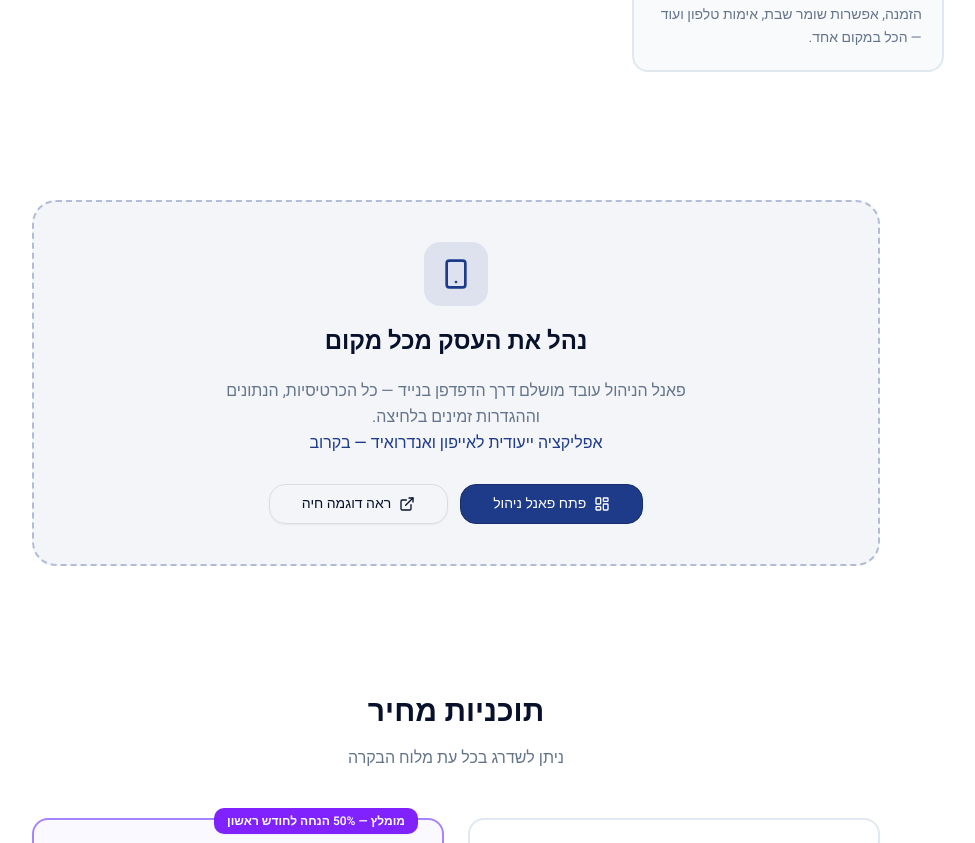
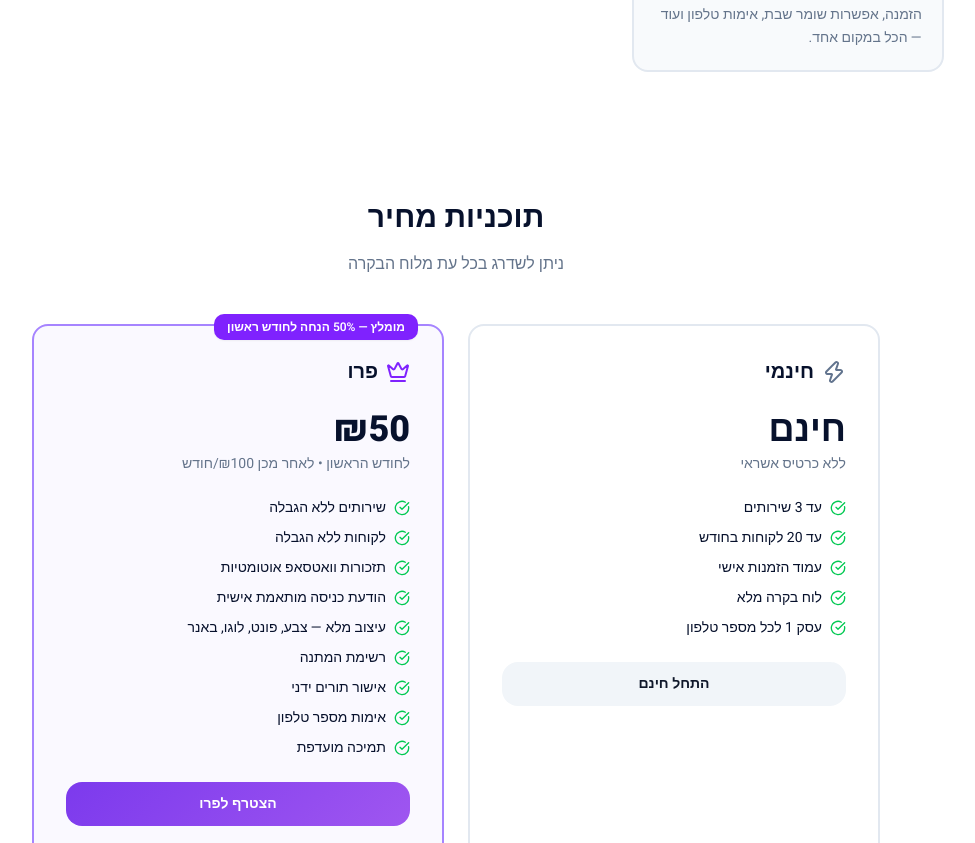
Before and after one commit to SharpnessOdissayi/tori-app, a React (Vite) app in the folder artifacts/appointment-booking/: page /details in a window 1280 px wide. Shown: the part 1920-2763 px from the top of the page, without its empty margins (184-1159 px from the left). Built offline with nearby package versions, Linux system fonts and the light colour scheme; no server answers.

Commit message:
remove: delete mobile panel placeholder section from Details page
Co-Authored-By: Claude Sonnet 4.6 <noreply@anthropic.com>

```diff
--- a/artifacts/appointment-booking/src/pages/Details.tsx
+++ b/artifacts/appointment-booking/src/pages/Details.tsx
@@ -4,7 +4,7 @@ import {
   CalendarCheck, MessageCircle, Bell, Clock, Shield, Zap, Crown,
   CheckCircle, Users, Settings, Palette, Star, ArrowLeft, Phone,
   BarChart2, Briefcase, Umbrella, DollarSign, TrendingUp, LayoutDashboard,
-  Smartphone, ExternalLink,
+  ExternalLink,
 } from "lucide-react";
 import { Button } from "@/components/ui/button";
 import { Card, CardContent } from "@/components/ui/card";
@@ -219,38 +219,6 @@ export default function Details() {
         </motion.div>
       </section>
 
-      {/* Mobile panel CTA */}
-      <section className="py-16 px-6 max-w-4xl mx-auto w-full">
-        <motion.div initial={{ opacity: 0, y: 20 }} animate={{ opacity: 1, y: 0 }} transition={{ duration: 0.5, delay: 0.2 }}>
-          <div className="rounded-3xl border-2 border-dashed border-primary/30 bg-primary/5 p-10 text-center space-y-5">
-            <div className="flex justify-center">
-              <div className="w-16 h-16 rounded-2xl bg-primary/10 flex items-center justify-center">
-                <Smartphone className="w-8 h-8 text-primary" />
-              </div>
-            </div>
-            <h3 className="text-2xl font-bold">נהל את העסק מכל מקום</h3>
-            <p className="text-muted-foreground max-w-lg mx-auto leading-relaxed">
-              פאנל הניהול עובד מושלם דרך הדפדפן בנייד — כל הכרטיסיות, הנתונים וההגדרות זמינים בלחיצה.
-              <br />
-              <span className="text-primary font-medium">אפליקציה ייעודית לאייפון ואנדרואיד — בקרוב</span>
-            </p>
-            <div className="flex flex-col sm:flex-row gap-3 justify-center pt-2">
-              <Link href="/dashboard">
-                <Button size="lg" className="rounded-2xl gap-2">
-                  <LayoutDashboard className="w-5 h-5" />
-                  פתח פאנל ניהול
-                </Button>
-              </Link>
-              <Link href="/book/lilash">
-                <Button size="lg" variant="outline" className="rounded-2xl gap-2">
-                  <ExternalLink className="w-4 h-4" />
-                  ראה דוגמה חיה
-                </Button>
-              </Link>
-            </div>
-          </div>
-        </motion.div>
-      </section>
 
       {/* Pricing */}
       <section id="pricing" className="py-16 px-6 max-w-4xl mx-auto w-full">
```
